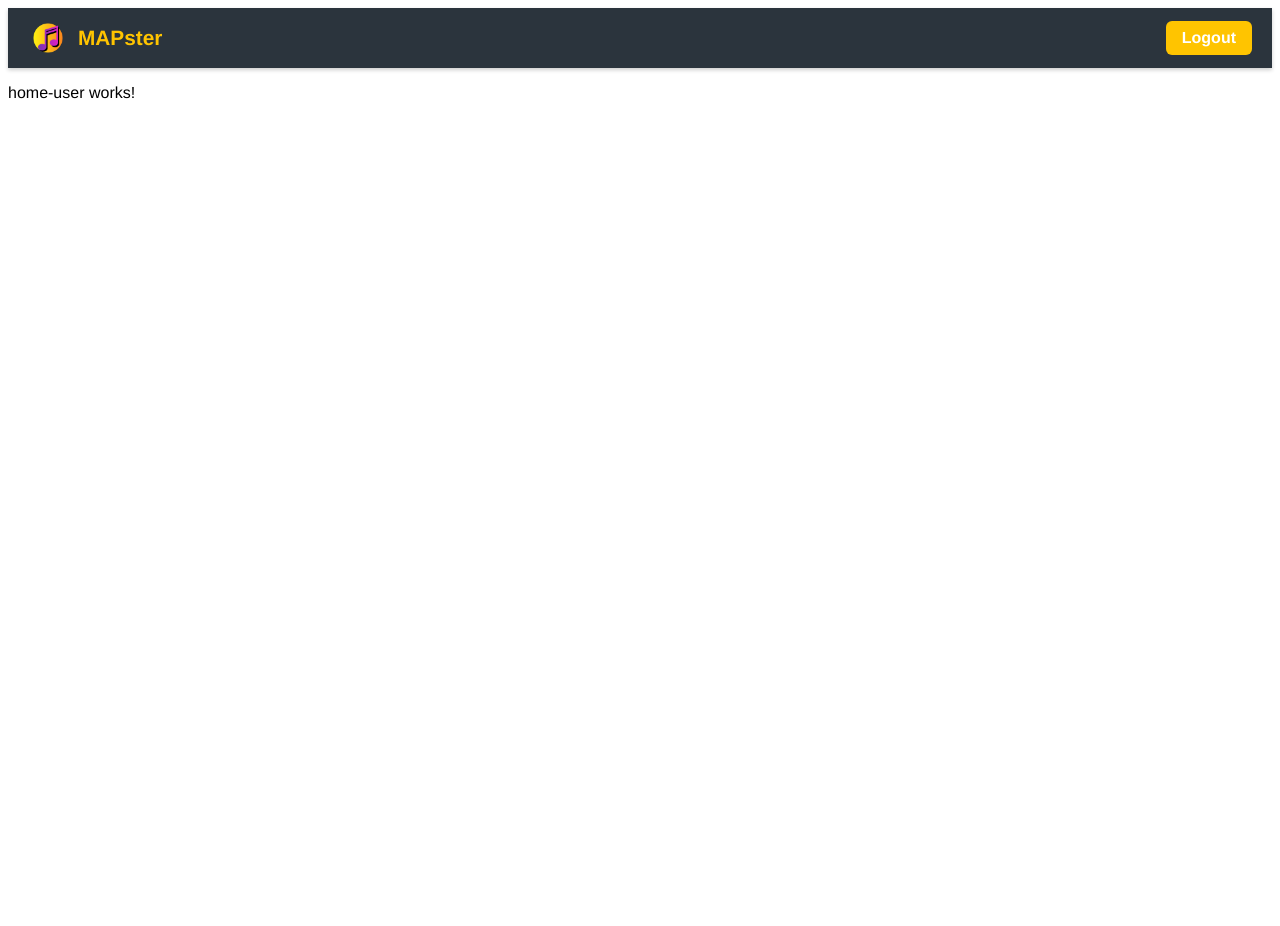
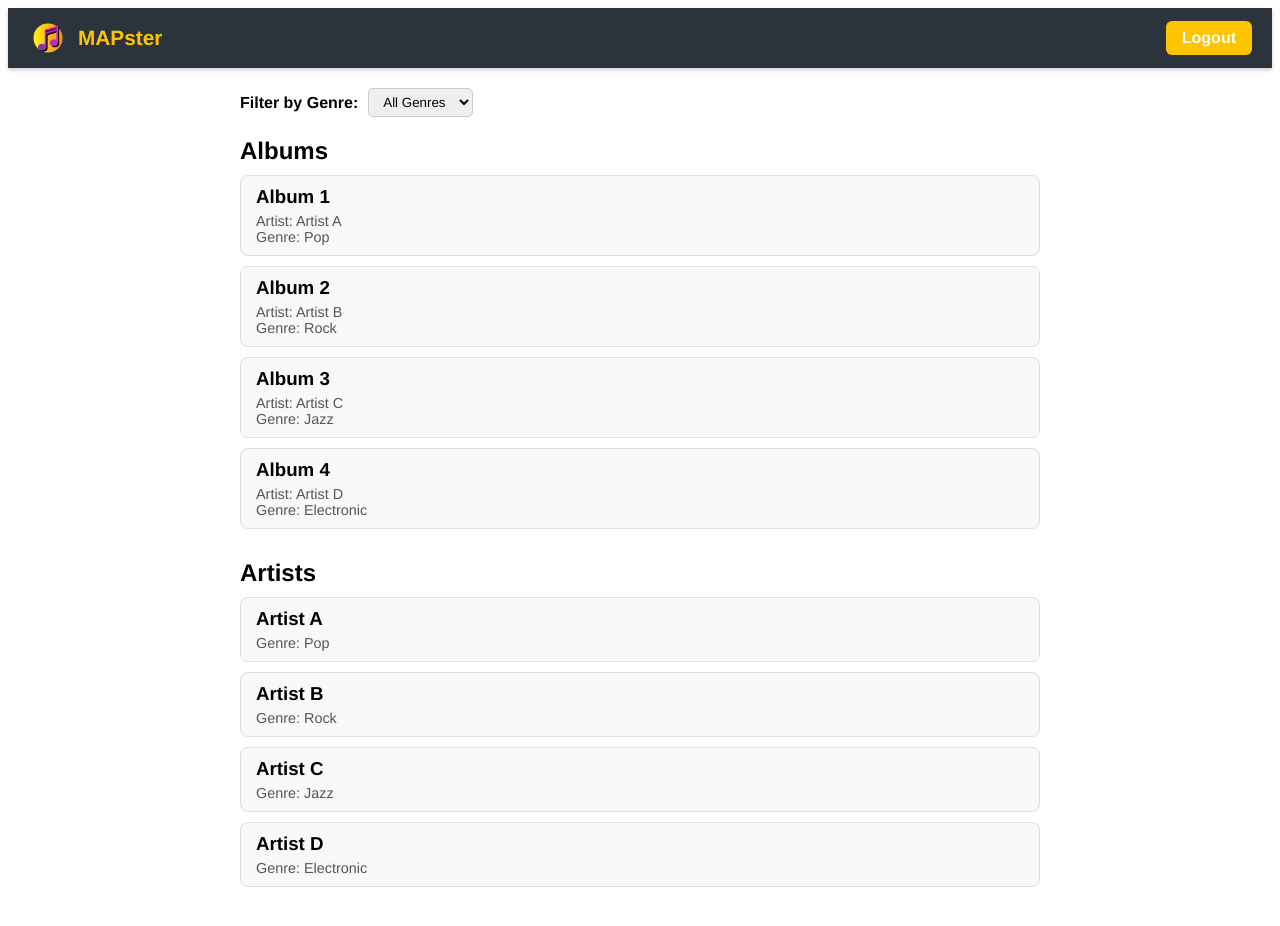
Before and after one commit to MladenPetric/MAPster, an Angular app in the folder front/front/: page /user in a window 1280 px wide. Shown: the top 926 px of the page. Before the commit the page ends 800 px from the top, so only its background shows below. Built offline with nearby package versions, Linux system fonts and the light colour scheme.

Commit message:
ADD filter on back and front

```diff
--- a/front/front/src/app/home/home-user/home-user.component.css
+++ b/front/front/src/app/home/home-user/home-user.component.css
@@ -0,0 +1,62 @@
+.home-user-container {
+  max-width: 800px;
+  margin: 0 auto;
+  padding: 20px;
+  font-family: Arial, sans-serif;
+}
+
+.filters {
+  margin-bottom: 20px;
+  display: flex;
+  align-items: center;
+}
+
+.filter-label {
+  font-weight: bold;
+  margin-right: 10px;
+}
+
+.filter-select {
+  padding: 5px 10px;
+  border-radius: 5px;
+  border: 1px solid #ccc;
+}
+
+.section {
+  margin-bottom: 30px;
+}
+
+.section-title {
+  font-size: 1.5rem;
+  font-weight: bold;
+  margin-bottom: 10px;
+}
+
+.card {
+  border: 1px solid #ddd;
+  border-radius: 8px;
+  padding: 10px 15px;
+  margin-bottom: 10px;
+  background-color: #f9f9f9;
+  transition: box-shadow 0.2s ease;
+}
+
+.card:hover {
+  box-shadow: 0 2px 8px rgba(0,0,0,0.15);
+}
+
+.card-title {
+  font-weight: 600;
+  margin: 0 0 5px 0;
+}
+
+.card-sub {
+  font-size: 0.9rem;
+  color: #555;
+  margin: 0;
+}
+
+.empty-msg {
+  font-style: italic;
+  color: #888;
+}
--- a/front/front/src/app/home/home-user/home-user.component.html
+++ b/front/front/src/app/home/home-user/home-user.component.html
@@ -1 +1,33 @@
-<p>home-user works!</p>
+<div class="home-user-container">
+
+  <!-- Filter sekcija -->
+  <div class="filters">
+    <label for="genreSelect" class="filter-label">Filter by Genre:</label>
+    <select id="genreSelect" [(ngModel)]="selectedGenre" (change)="onGenreChange($event)" class="filter-select">
+      <option value="">All Genres</option>
+      <option *ngFor="let genre of genres" [value]="genre">{{ genre }}</option>
+    </select>
+  </div>
+
+  <!-- Albume -->
+  <div class="albums section">
+    <h2 class="section-title">Albums</h2>
+    <div *ngIf="filteredAlbums.length === 0" class="empty-msg">No albums found.</div>
+    <div *ngFor="let album of filteredAlbums" class="card">
+      <h3 class="card-title">{{ album.title }}</h3>
+      <p class="card-sub">Artist: {{ album.artist }}</p>
+      <p class="card-sub">Genre: {{ album.genre }}</p>
+    </div>
+  </div>
+
+  <!-- Umetnici -->
+  <div class="artists section">
+    <h2 class="section-title">Artists</h2>
+    <div *ngIf="filteredArtists.length === 0" class="empty-msg">No artists found.</div>
+    <div *ngFor="let artist of filteredArtists" class="card">
+      <h3 class="card-title">{{ artist.name }}</h3>
+      <p class="card-sub">Genre: {{ artist.genre }}</p>
+    </div>
+  </div>
+
+</div>
--- a/front/front/src/app/home/home-user/home-user.component.ts
+++ b/front/front/src/app/home/home-user/home-user.component.ts
@@ -4,8 +4,50 @@ import { Component } from '@angular/core';
   selector: 'app-home-user',
   standalone: false,
   templateUrl: './home-user.component.html',
-  styleUrl: './home-user.component.css'
+  styleUrl: './home-user.component.css',
 })
 export class HomeUserComponent {
+  genres = [
+    'Pop',
+    'Rock',
+    'Hip-Hop',
+    'Jazz',
+    'Classical',
+    'Electronic',
+    'R&B',
+    'Country',
+    'Reggae',
+    'Blues',
+  ];
+  selectedGenre = '';
 
+  albums = [
+    { title: 'Album 1', artist: 'Artist A', genre: 'Pop' },
+    { title: 'Album 2', artist: 'Artist B', genre: 'Rock' },
+    { title: 'Album 3', artist: 'Artist C', genre: 'Jazz' },
+    { title: 'Album 4', artist: 'Artist D', genre: 'Electronic' },
+    // dodaj više albuma
+  ];
+
+  artists = [
+    { name: 'Artist A', genre: 'Pop' },
+    { name: 'Artist B', genre: 'Rock' },
+    { name: 'Artist C', genre: 'Jazz' },
+    { name: 'Artist D', genre: 'Electronic' },
+    // dodaj više umetnika
+  ];
+
+  get filteredAlbums() {
+    if (!this.selectedGenre) return this.albums;
+    return this.albums.filter((album) => album.genre === this.selectedGenre);
+  }
+
+  get filteredArtists() {
+    if (!this.selectedGenre) return this.artists;
+    return this.artists.filter((artist) => artist.genre === this.selectedGenre);
+  }
+
+  onGenreChange(event: any) {
+    this.selectedGenre = event.target.value;
+  }
 }
```
Also changed, not shown: 2 other files (tests, documents, lock files or other folders).
